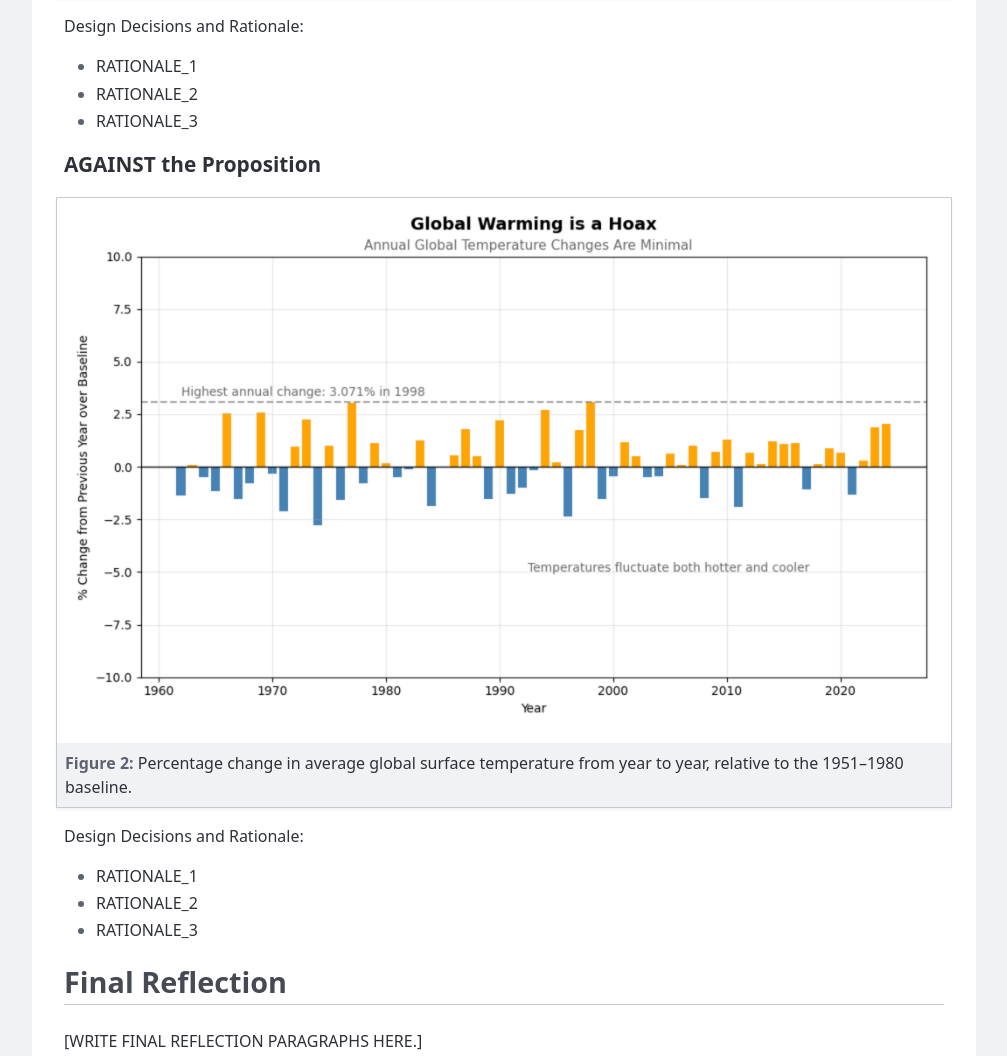
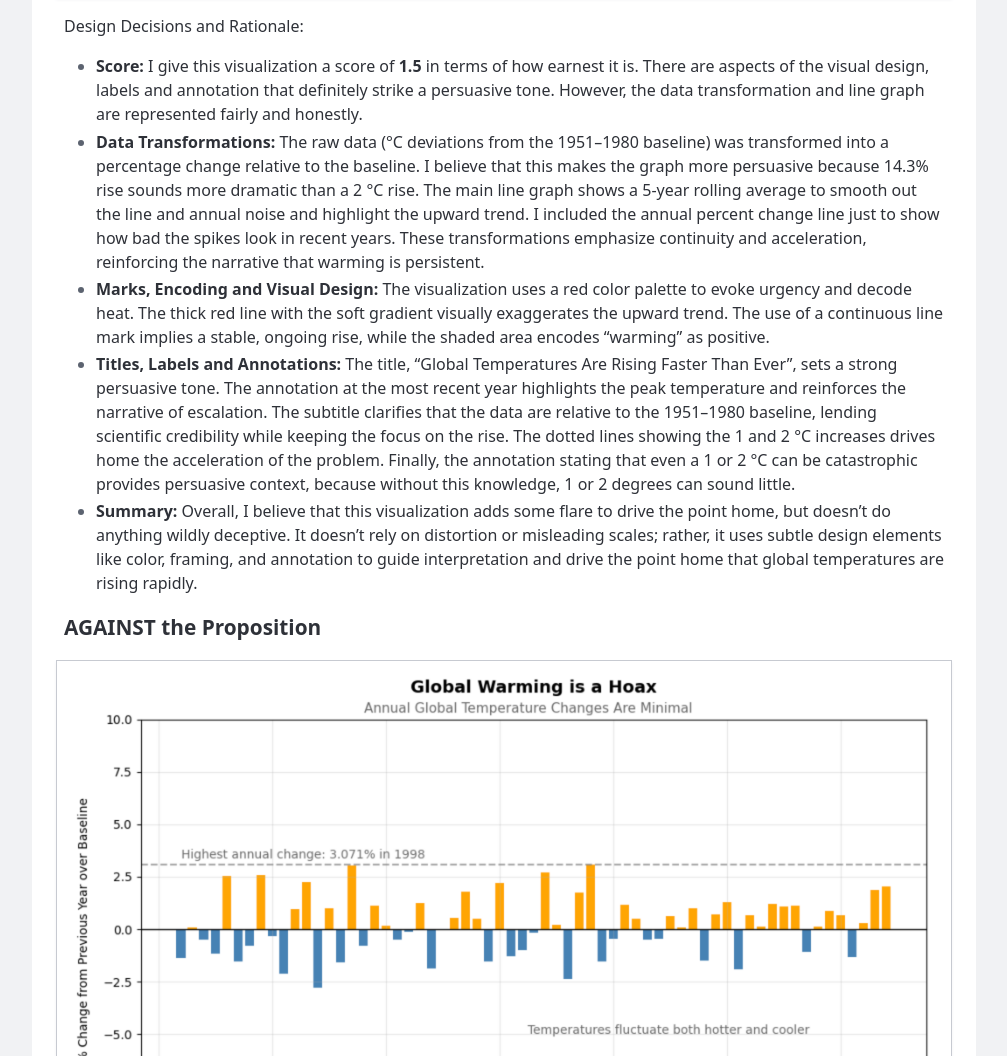
Before and after one commit to msaw14905260/project-2, a plain HTML site: page index.html in a window 1280 px wide. Shown: the part 1108-2164 px from the top of the page, without its empty margins (136-1143 px from the left). Drawn offline with Linux system fonts and the light colour scheme.

Commit message:
Update index.html

```diff
--- a/index.html
+++ b/index.html
@@ -172,9 +172,11 @@
         <p>Design Decisions and Rationale:</p>
 
         <ul>
-          <li>RATIONALE_1</li>
-          <li>RATIONALE_2</li>
-          <li>RATIONALE_3</li>
+          <li><b>Score:</b> I give this visualization a score of <b>1.5</b> in terms of how earnest it is. There are aspects of the visual design, labels and annotation that definitely strike a persuasive tone. However, the data transformation and line graph are represented fairly and honestly.</li>
+          <li><b>Data Transformations:</b> The raw data (°C deviations from the 1951–1980 baseline) was transformed into a percentage change relative to the baseline. I believe that this makes the graph more persuasive because 14.3% rise sounds more dramatic than a 2 °C rise. The main line graph shows a 5-year rolling average to smooth out the line and annual noise and highlight the upward trend. I included the annual percent change line just to show how bad the spikes look in recent years. These transformations emphasize continuity and acceleration, reinforcing the narrative that warming is persistent.</li>
+          <li><b>Marks, Encoding and Visual Design:</b> The visualization uses a red color palette to evoke urgency and decode heat. The thick red line with the soft gradient visually exaggerates the upward trend. The use of a continuous line mark implies a stable, ongoing rise, while the shaded area encodes “warming” as positive.</li>
+          <li><b>Titles, Labels and Annotations:</b> The title, “Global Temperatures Are Rising Faster Than Ever”, sets a strong persuasive tone. The annotation at the most recent year highlights the peak temperature and reinforces the narrative of escalation. The subtitle clarifies that the data are relative to the 1951–1980 baseline, lending scientific credibility while keeping the focus on the rise. The dotted lines showing the 1 and 2 °C increases drives home the acceleration of the problem. Finally, the annotation stating that even a 1 or 2 °C can be catastrophic provides persuasive context, because without this knowledge, 1 or 2 degrees can sound little.</li>
+          <li><b>Summary:</b> Overall, I believe that this visualization adds some flare to drive the point home, but doesn’t do anything wildly deceptive. It doesn’t rely on distortion or misleading scales; rather, it uses subtle design elements like color, framing, and annotation to guide interpretation and drive the point home that global temperatures are rising rapidly.</li>
         </ul>
       </section>
 
@@ -189,16 +191,18 @@
         <p>Design Decisions and Rationale:</p>
 
         <ul>
-          <li>RATIONALE_1</li>
-          <li>RATIONALE_2</li>
-          <li>RATIONALE_3</li>
+          <li><b>Score:</b> I give this visualization a deception score of <b>-1</b>. It manipulates otherwise accurate data through framing and scaling choices that make the temperature changes appear negligible. The techniques are subtle enough to seem credible, but they significantly alter how the viewer interprets the overall trend.</li>
+          <li><b>Data Transformations:</b> The data in this chart represent year to year percentage changes in global temperature relative to the 1951-1980 baseline. This transformation completely distorts the interpretation by focusing on short-term fluctuations instead of the long-term pattern of warming. Although mathematically valid, expressing the data as percent change from the previous year minimizes the perceived impact of rising temperatures and hides the cumulative increase.</li>
+          <li><b>Marks, Encoding and Visual Design:</b> The visualization uses bars with alternating colors (blue for negative, orange for positive), emphasizing balance rather than escalation. The narrow vertical scale (set between –10% and +10%) compresses the variation, making all changes appear small. By using muted colors and symmetrical bars, the visual composition suggests that warming and cooling are equally common, downplaying the severity of the long-term trend.</li>
+          <li><b>Titles, Labels and Annotations:</b> The title, “Climate Change is a Hoax”, immediately frames the data with a dismissive and controversial tone, priming the audience to doubt scientific consensus. The subtitle, “Annual Global Temperature Changes Are Minimal”, further reinforces this perception. The annotation below the zero line, stating “Temperatures get cooler from year to year as well,” encourages the viewer to interpret normal variability as evidence against climate change. The dashed line marking the “highest annual change” redirects focus from the long-term pattern to an isolated outlier, strengthening the illusion of stability.</li>
+          <li><b>Summary:</b> This visualization uses technically correct data but intentionally misleading transformations and framing. By switching from cumulative temperature rise to annual percent changes, narrowing the y-axis, and using symmetrical bar colors, it makes the global temperature trend appear inconsequential. The rhetorical framing through the title and annotation reinforces this deceptive message, illustrating how subtle design decisions can dramatically shift public interpretation of the same dataset.</li>
         </ul>
       </section>
 
       <section>
         <h2>Final Reflection</h2>
 
-        <p>[WRITE FINAL REFLECTION PARAGRAPHS HERE.]</p>
+        <p>One of the reasons I really enjoy data science and want to build a career in this field is because I see data as the single source of truth — the numbers don’t lie. However, this assignment was eye-opening because it showed how easily visualizations can be twisted to serve any narrative. Both graphs in this report use the same dataset and are mathematically accurate, yet they tell opposite stories. The FOR visualization uses transformations and design choices that emphasize continuity and escalation, while the AGAINST visualization uses scaling and framing to minimize those same patterns. This experience taught me that data visualization carries both analytical and ethical responsibility — truth in data doesn’t always translate to truth in presentation.</p>
       </section>
     </main>
   </body>
```
